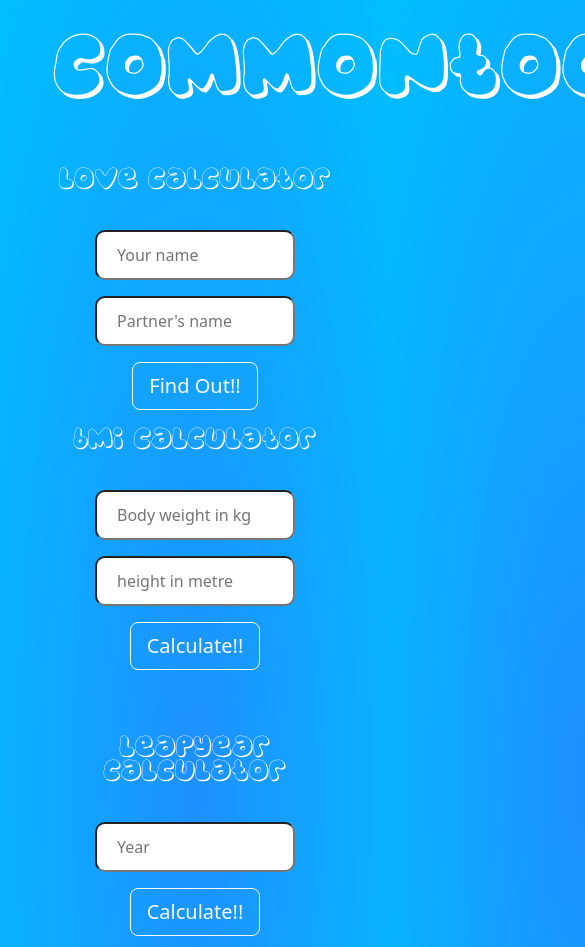
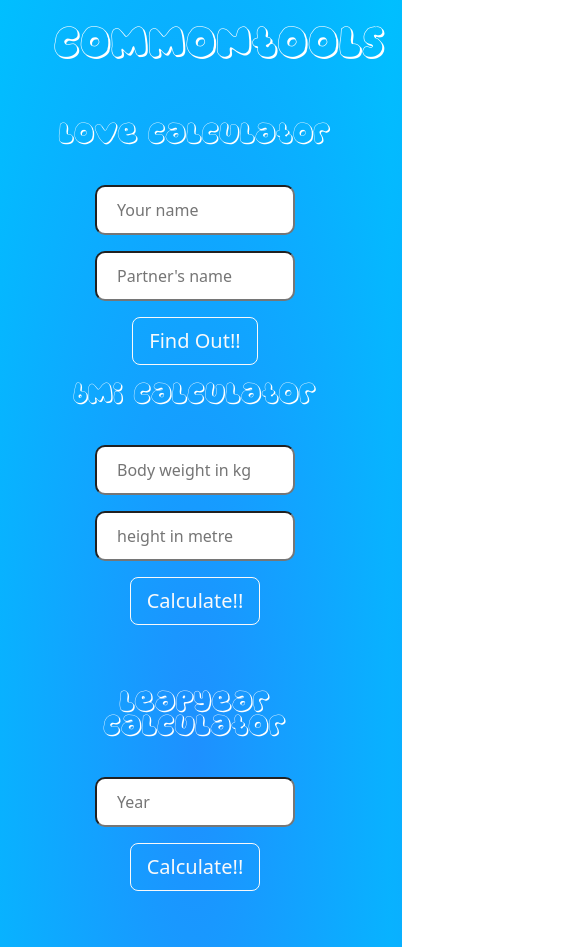
Before and after one commit to bbanner6ytwtwy/Commontools, a plain HTML site: page index.html in a window 390 px wide. Shown: the top 947 px of the page, 585 px wide, since content can reach past the window. Drawn offline with nearby package versions, Linux system fonts and the light colour scheme.

Commit message:
style change

```diff
--- a/index.html
+++ b/index.html
@@ -13,8 +13,8 @@
         <link rel="stylesheet" href="styles.css">
     </head>
     <body>
-        <nav class="fs-2 text-center">
-            <a class=" px-3 navbar-brand head">CommonTools</a>
+        <nav class="text-center">
+            <a class=" px-3 navbar-brand headtext">CommonTools</a>
         </nav>
         <div class="main-cont text-center my-5">
 
--- a/styles.css
+++ b/styles.css
@@ -8,12 +8,12 @@ body{
     font-family: "Bomb";
     src: url("./bubblegums/BUBBLEGUMS.TTF");
   }
-  .head{
+  .headtext{
       font-family: Bomb;
       font-size: 60px;
       color: rgb(255, 255, 255);
   }
-  .head:hover{
+  .headtext:hover{
     color: rgb(255, 255, 255);
   }
 .ft-name{
@@ -28,14 +28,10 @@ input{
     outline-color: dodgerblue;
 }
 @media(max-width:1000px){
-.head{
-<<<<<<< HEAD
+.headtext{
     font-size: 30px;
 }
 input{
     width: 200px;
-=======
-    font-size: 1.5rem;
 }
->>>>>>> 6a88a97fbbb4b86f06d2721141c53b477d0d623a
 }
```
